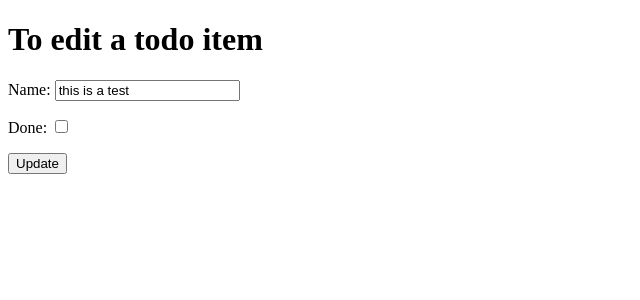
After one commit to ZonyLaw/fsf-django, a Django app: page /edit/3 in a window 1280 px wide. The commit adds this page. Shown: the top 300 px of the page, without its empty margins (0-640 px from the left). Run offline with Django 4.2, Linux system fonts and the light colour scheme; data comes from the database, SQL or seed files in the repository; both versions use the stored data as it was after the commit.

Commit message:
set up edit function, note the instance used

```diff
--- a/django_todo/urls.py
+++ b/django_todo/urls.py
@@ -15,10 +15,11 @@ Including another URLconf
 """
 from django.contrib import admin
 from django.urls import path
-from todo.views import get_todo_list, add_item
+from todo.views import get_todo_list, add_item, edit_item
 
 urlpatterns = [
     path('admin/', admin.site.urls),
     path('', get_todo_list, name='get_todo_list'),
-    path('add', add_item, name='add')
+    path('add', add_item, name='add'),
+    path('edit/<item_id>', edit_item, name='edit')
 ]
--- /dev/null
+++ b/todo/templates/todo/edit_item.html
@@ -0,0 +1,21 @@
+<!DOCTYPE html>
+<html lang="en">
+<head>
+    <meta charset="UTF-8">
+    <meta http-equiv="X-UA-Compatible" content="IE=edge">
+    <meta name="viewport" content="width=device-width, initial-scale=1.0">
+    <title>Document</title>
+</head>
+<body>
+    <h1>To edit a todo item</h1>
+    <form method="post">
+        {% csrf_token %} <!-- this is ensure the submission is recieved otherwise djsango will throw an error -->
+        {{ form.as_p }}
+        <div>
+            <p>
+                <button type="submit">Update</button>
+            </p>
+        </div>
+    </form>
+</body>
+</html>
--- a/todo/templates/todo/todo_list.html
+++ b/todo/templates/todo/todo_list.html
@@ -18,6 +18,11 @@
                 {%else%}
                     <td> {{ item.name }} </td>
             {%endif%}
+            <td>
+                <a href="/edit/{{item.id}}">
+                    <button>Edit</button>
+                </a>
+            </td>
            </tr>
            {% empty %}
            <tr><td>You have nothing to do</td></tr>
--- a/todo/views.py
+++ b/todo/views.py
@@ -1,4 +1,4 @@
-from django.shortcuts import render, redirect
+from django.shortcuts import render, redirect, get_object_or_404
 from .models import Item
 from .forms import ItemForm
 
@@ -24,3 +24,18 @@ def add_item(request):
         'form': form
     }
     return render(request, "todo/add_item.html", context)
+
+
+def edit_item(request, item_id):
+    item = get_object_or_404(Item, id=item_id)
+    if request.method == 'POST':
+        form = ItemForm(request.POST, instance=item)
+        if form.is_valid():
+            form.save()
+            return redirect('get_todo_list')
+    # this instance fills the form with database contents
+    form = ItemForm(instance=item)
+    context = {
+        'form': form
+    }
+    return render(request, 'todo/edit_item.html', context)
```
Also changed, not shown: db.sqlite3.
